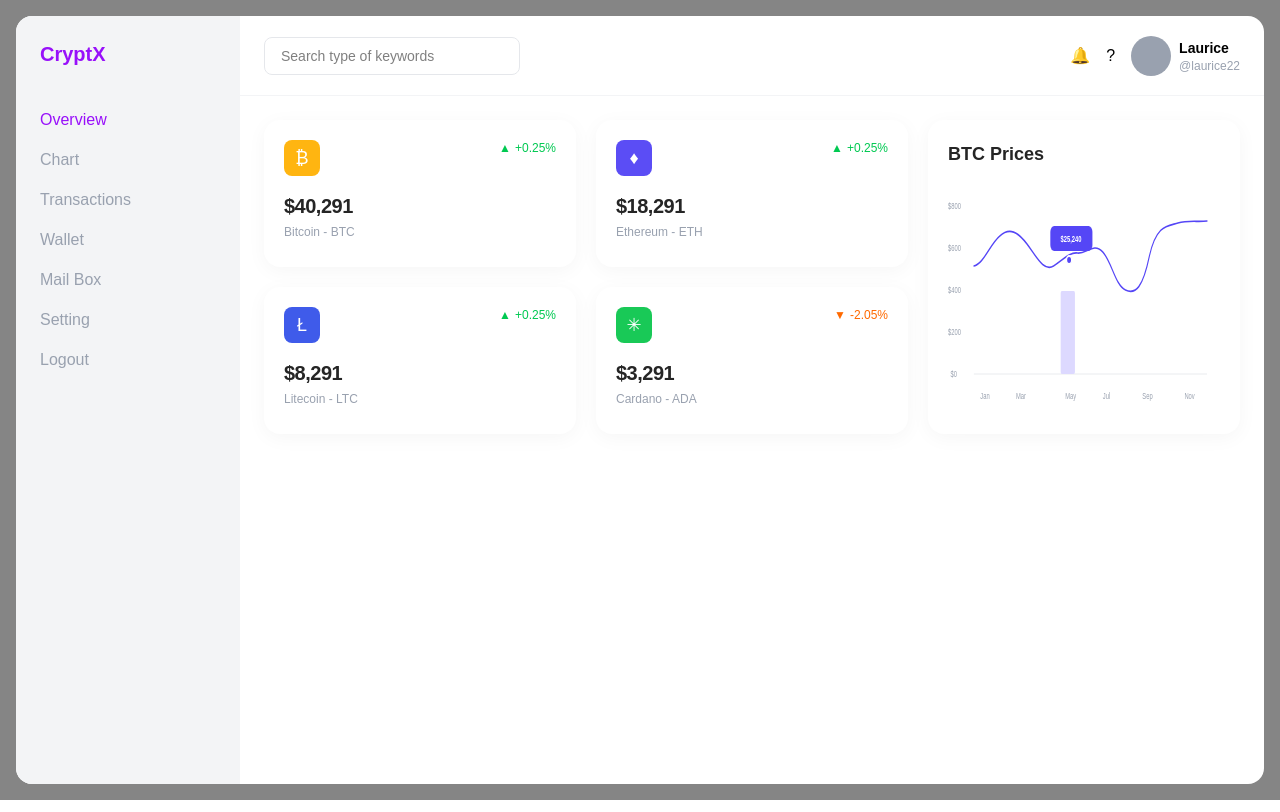
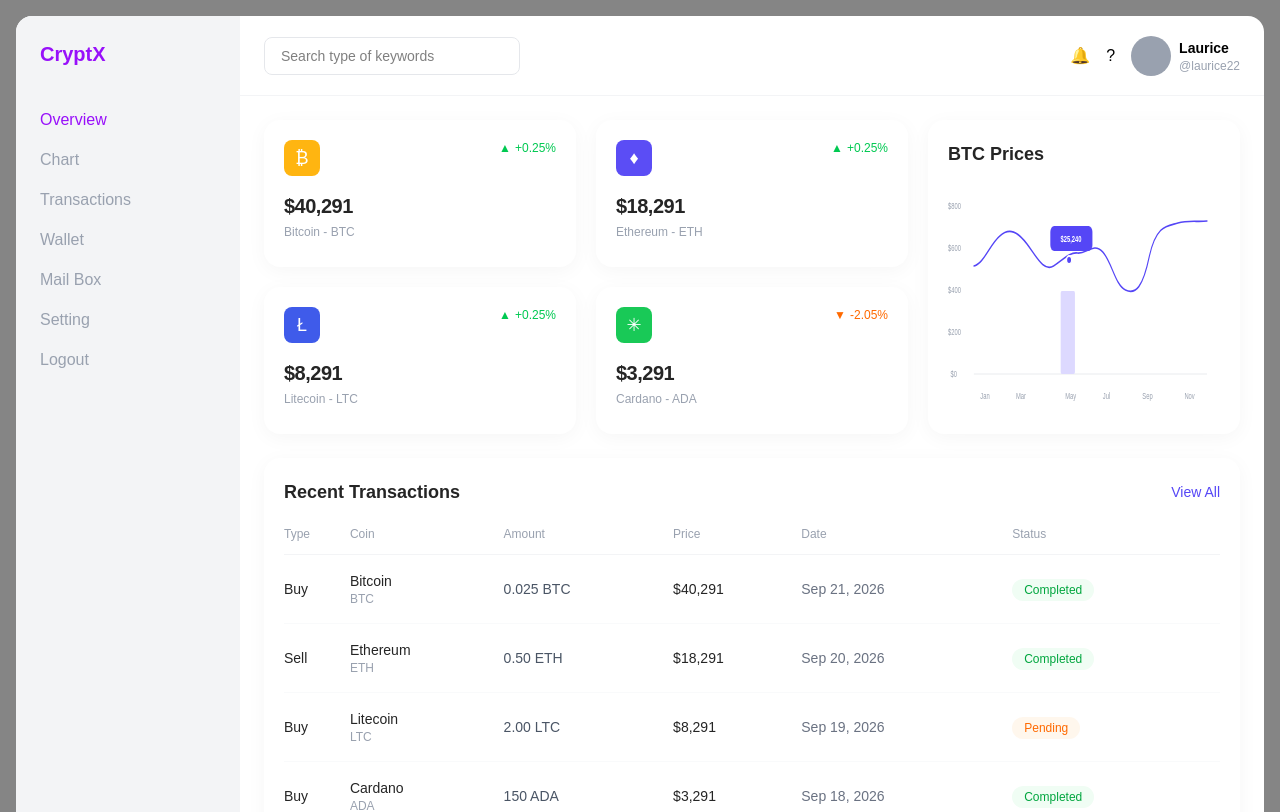
Before and after one commit to bonolokeletsophasha-ai/cryptx, a React (Vite) app: page / in a window 1280 px wide. Shown: the top 812 px of the page. Built offline with nearby package versions, Linux system fonts and the light colour scheme.

Commit message:
Updated MainContent.jsx. Added Imported from TransactionTable

```diff
--- a/src/components/layout/MainContent.jsx
+++ b/src/components/layout/MainContent.jsx
@@ -1,5 +1,6 @@
 import MetricCard from '../ui/MetricCard'
 import ChartVisual from '../ui/ChartVisual'
+import TransactionTable from '../ui/TransactionTable'
 
 function MainContent() {
   return (
@@ -57,6 +58,10 @@ function MainContent() {
         <ChartVisual />
 
       </div>
+
+        {/* Recent Transactions */}
+      <TransactionTable />
+
     </main>
   )
 }
```
